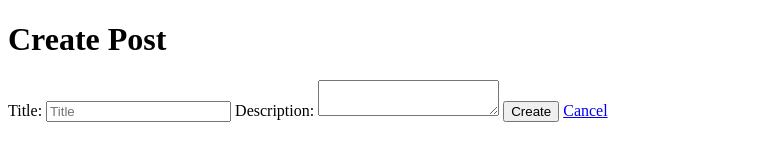
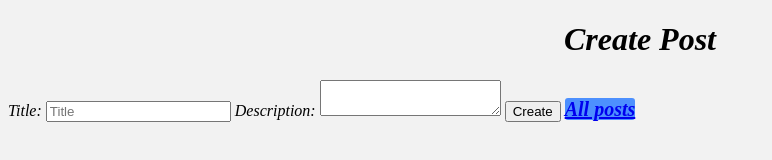
Before and after one commit to GPlisga/Blog, a website: page client/create.html in a window 1280 px wide. Shown: the whole page, without its empty margins (0-772 px from the left). Drawn offline with Linux system fonts and the light colour scheme.

Commit message:
create.html refactorization

```diff
--- a/client/create.html
+++ b/client/create.html
@@ -4,6 +4,7 @@
     <meta charset="utf-8">
     <title>Blog</title>
     <base href="/">
+    <link rel='stylesheet' href='/styles.css'>
     <script src="/utils.js" type="text/javascript"></script>
   </head>
 
@@ -16,7 +17,7 @@
         <label>Description:</label>
         <textarea id="description" name="description" value=""></textarea>
         <button type="submit">Create</button>
-        <a href="/index.html">Cancel</a>
+        <a href="/index.html">All posts</a>
       </form>
     </div>
 
```
